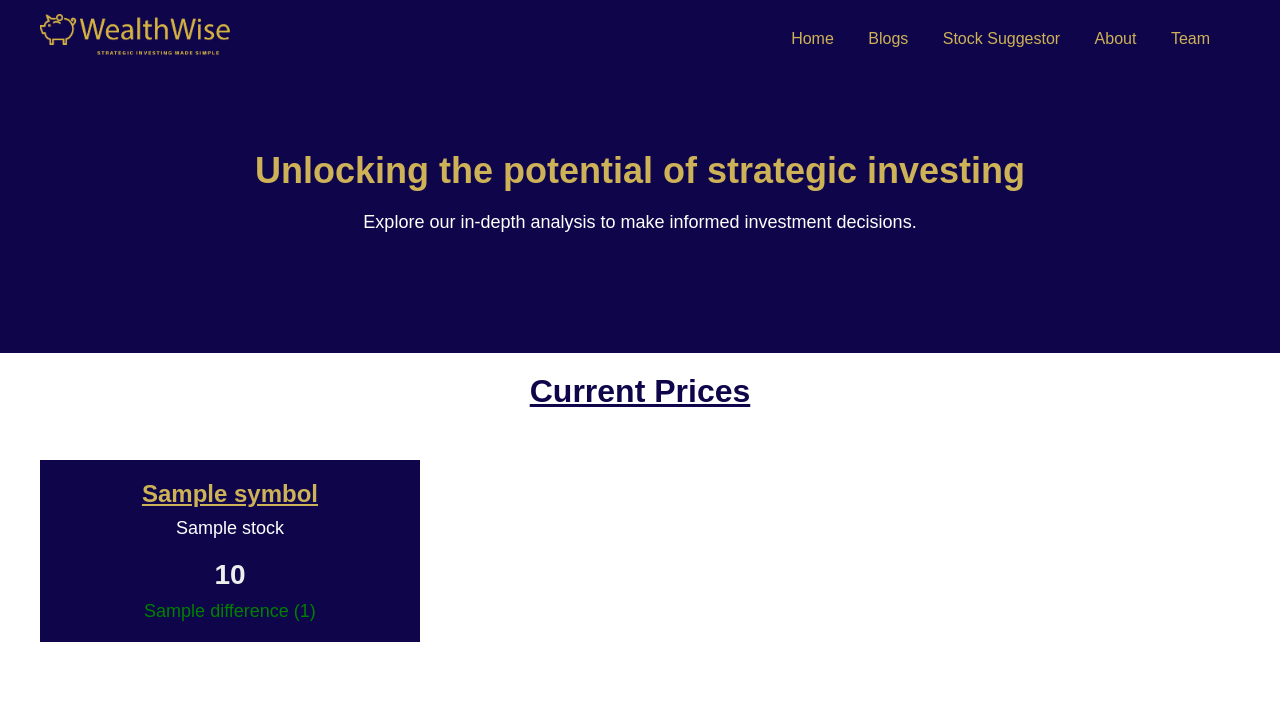
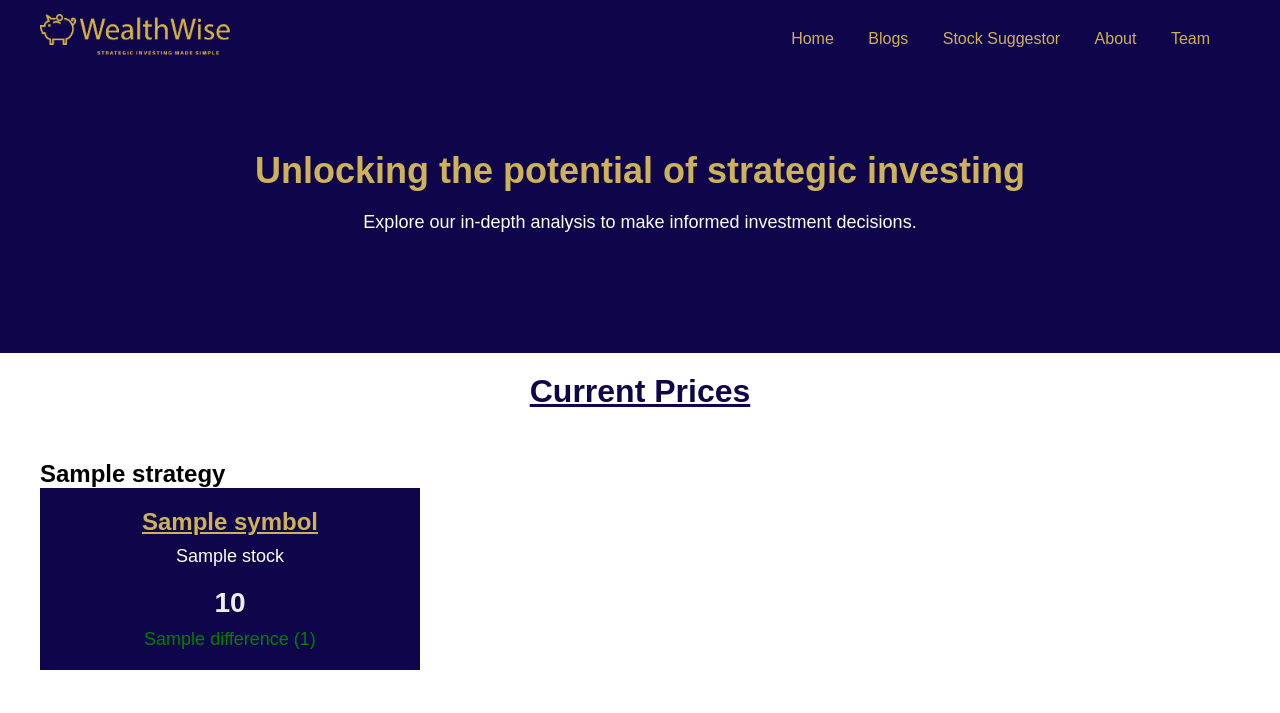
Before and after one commit to gemoreno/stock-portafolio-suggestion-engine, a Flask app: template templates/Strategies.html in a window 1280 px wide. Shown: the top 713 px of the page. Run offline with Flask 3, Linux system fonts and the light colour scheme; the template is opened without the code that fills it: most values are stand-ins (such as "Sample title", 1, 10 or a date in 2020).

Commit message:
Add strategy title

```diff
--- a/templates/Strategies.html
+++ b/templates/Strategies.html
@@ -36,8 +36,9 @@
 <h1 style="color: #0f054b; text-align: center; margin-top: 20px; text-decoration: underline;">Current Prices</h1>
 <section class="stock-data">
     <div class="container">
+        {% for strategy in stocks_info %}
+        <div><h2>{{ strategy.strategy_name }}</h2></div>
         <div class="row">
-            {% for strategy in stocks_info %}
             {% for stock in strategy.stocks %}
                 <div class="stock-panel">
                     <h2>{{ stock.symbol }}</h2>
@@ -48,8 +49,8 @@
                     </div>
                 </div>
             {% endfor %}
+        </div>
         {% endfor %}
-        </div>
     </div>
 </section>
 
```
Lines whose indentation alone changed are shown as unchanged.
